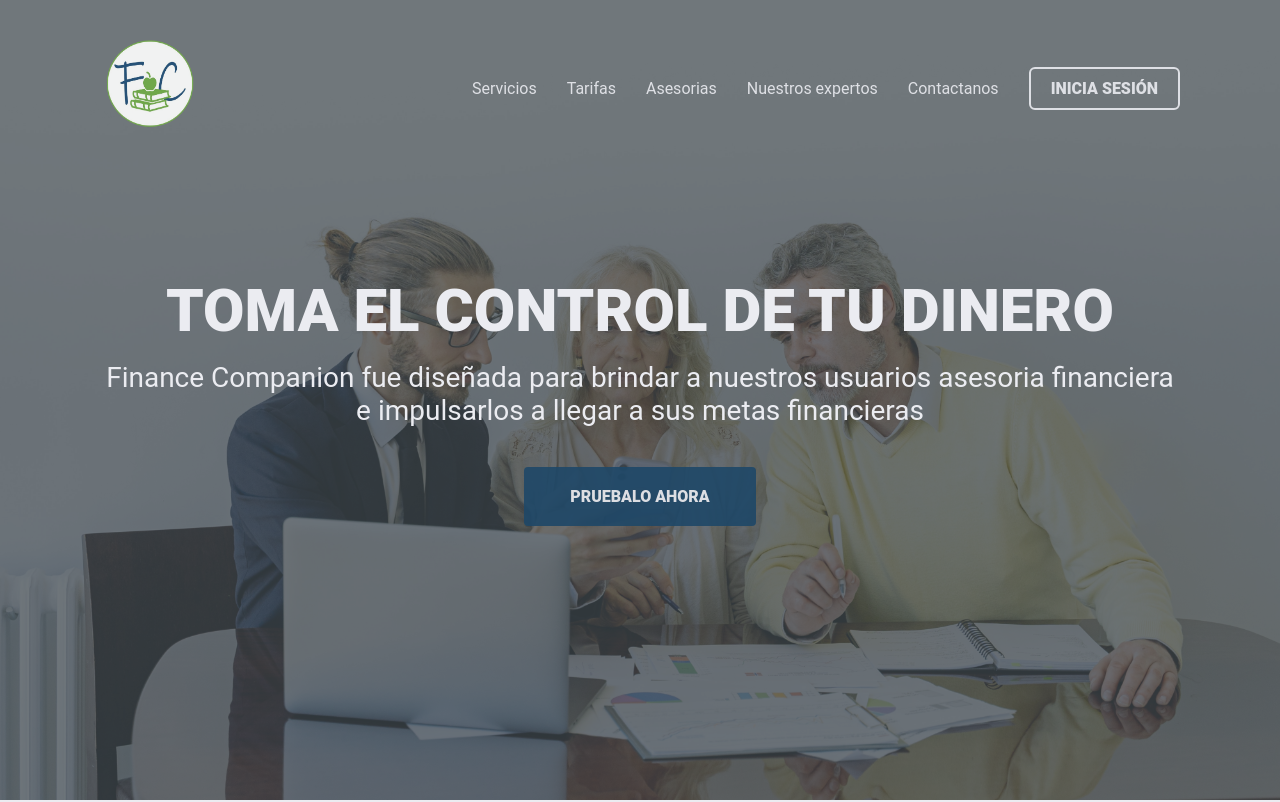
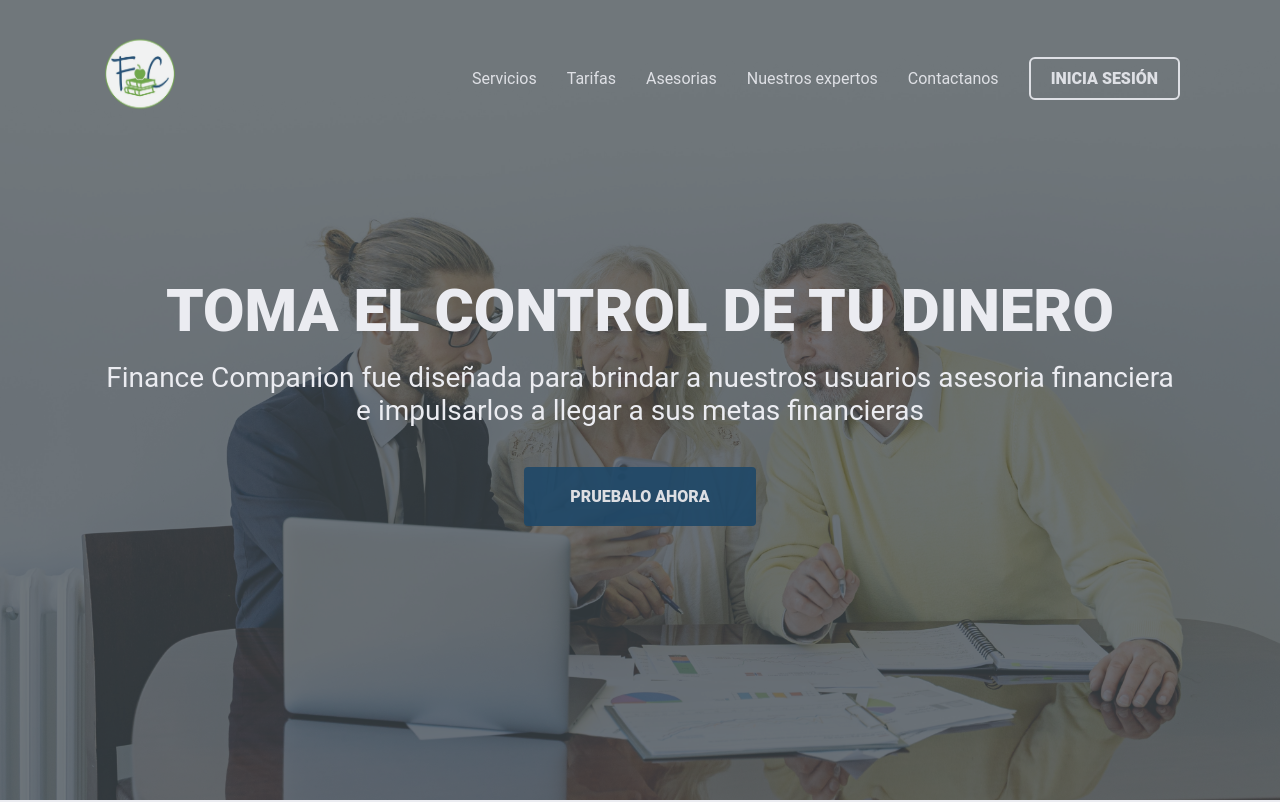
Before and after one commit to Grupo6IHC/LandingPageGrupo6, a plain HTML site: page index.html in a window 1280 px wide. Shown: the top 802 px of the page. Drawn offline with Linux system fonts and the light colour scheme.

Commit message:
Update index.html

```diff
--- a/index.html
+++ b/index.html
@@ -10,7 +10,7 @@
 
   <body>
     <header>
-      <h2><a href="#"><img src="img/fico.png" alt="fico" width="100" height="100"/></a></h2>
+      <h2><a href="#"><img src="img/fico.png" alt="fico" width="80" height="80"/></a></h2>
       <nav>
         <li><a href="#services">Servicios</a></li>
         <li><a href="#rate">Tarifas</a></li>
```
